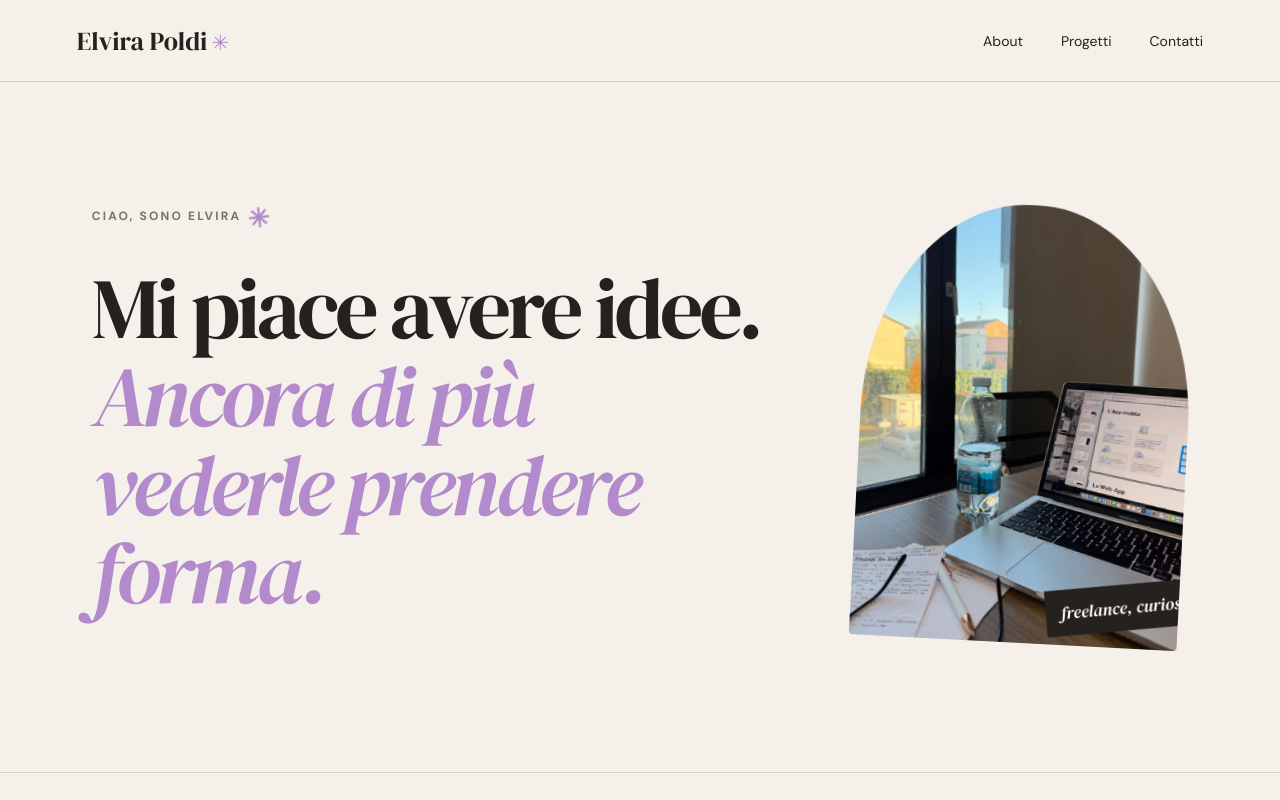
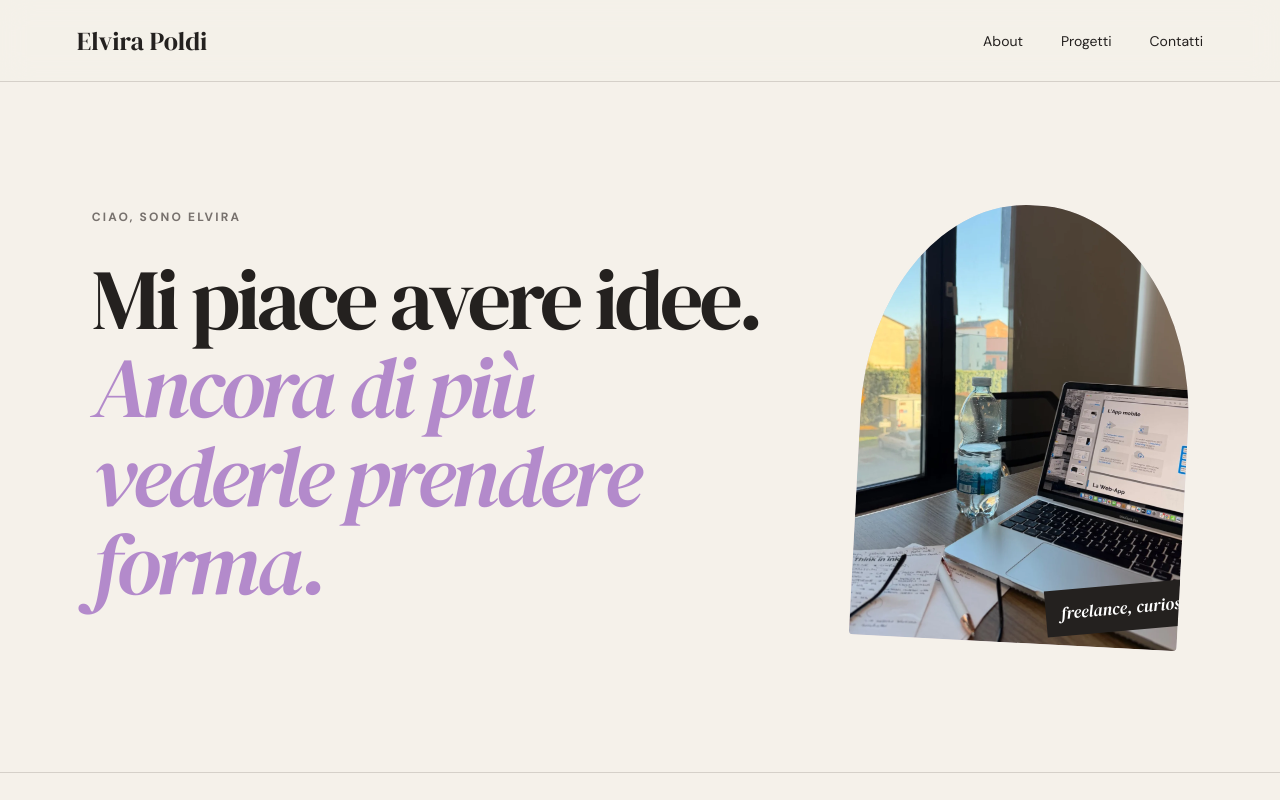
Before and after one commit to poldielvira-lab/sito, a plain HTML site: page index.html in a window 1280 px wide. Shown: the top 800 px of the page. Drawn offline with Linux system fonts and the light colour scheme.

Commit message:
* removed

```diff
--- a/index.html
+++ b/index.html
@@ -37,8 +37,8 @@
 @media(max-width:850px){.project-image.mockup-wiva{padding:10% 8%}.laptop-screen{border-width:7px;border-bottom-width:9px}.gift-card{width:73%}}
 @media(prefers-reduced-motion:reduce){.laptop,.gift-card{transition:none}}
 </style></head><body>
-<header class="top"><a class="wordmark" href="#top">Elvira Poldi<span>✳</span></a><nav><a href="#about">About</a><a href="#progetti">Progetti</a><a href="#contatti">Contatti</a></nav></header>
-<main id="top"><section class="hero wrap"><div><div class="eyebrow">CIAO, SONO ELVIRA <span class="star">✳</span></div><h1><span data-text="heroA"></span><em data-text="heroB"></em></h1></div><div class="hero-visual image-slot" data-image="hero" aria-label="Fotografia personale"><div class="image-placeholder"><span>Una foto di te, qui.</span><small>01 / RITRATTO</small></div></div></section>
+<header class="top"><a class="wordmark" href="#top">Elvira Poldi</a><nav><a href="#about">About</a><a href="#progetti">Progetti</a><a href="#contatti">Contatti</a></nav></header>
+<main id="top"><section class="hero wrap"><div><div class="eyebrow">CIAO, SONO ELVIRA</div><h1><span data-text="heroA"></span><em data-text="heroB"></em></h1></div><div class="hero-visual image-slot" data-image="hero" aria-label="Fotografia personale"><div class="image-placeholder"><span>Una foto di te, qui.</span><small>01 / RITRATTO</small></div></div></section>
 <section class="about-section" id="about"><div class="wrap two-col"><div><div class="eyebrow">01 / QUALCOSA SU DI ME</div><h2>Piacere, <em>Elvira.</em></h2><div class="bodycopy" data-text="about"></div></div><div class="about-art"><div class="image-slot portrait" data-image="about"><div class="image-placeholder"><span>Un momento di lavoro</span><small>02 / DIETRO LE QUINTE</small></div></div></div></div></section>
 <section class="services"><div class="wrap"><div class="eyebrow">02 / COSA FACCIO</div><h2>Di cosa mi occupo <em>nella pratica.</em></h2><div class="service-line"><span>01</span><h3>Comunicazione<br>e contenuti</h3><p data-text="service1"></p></div><div class="service-line"><span>02</span><h3>Marketing<br>digitale</h3><p data-text="service2"></p></div><div class="service-line"><span>03</span><h3>Progetti e<br>collaborazioni</h3><p data-text="service3"></p></div></div></section>
 <section class="projects wrap" id="progetti"><div class="eyebrow">03 / PROGETTI SELEZIONATI</div><h2>Alcune cose a cui <em>sto lavorando.</em></h2><p class="section-intro">Progetti personali, collaborazioni e idee che stanno prendendo forma.</p><div id="projectGrid" class="project-grid"></div></section>
```
